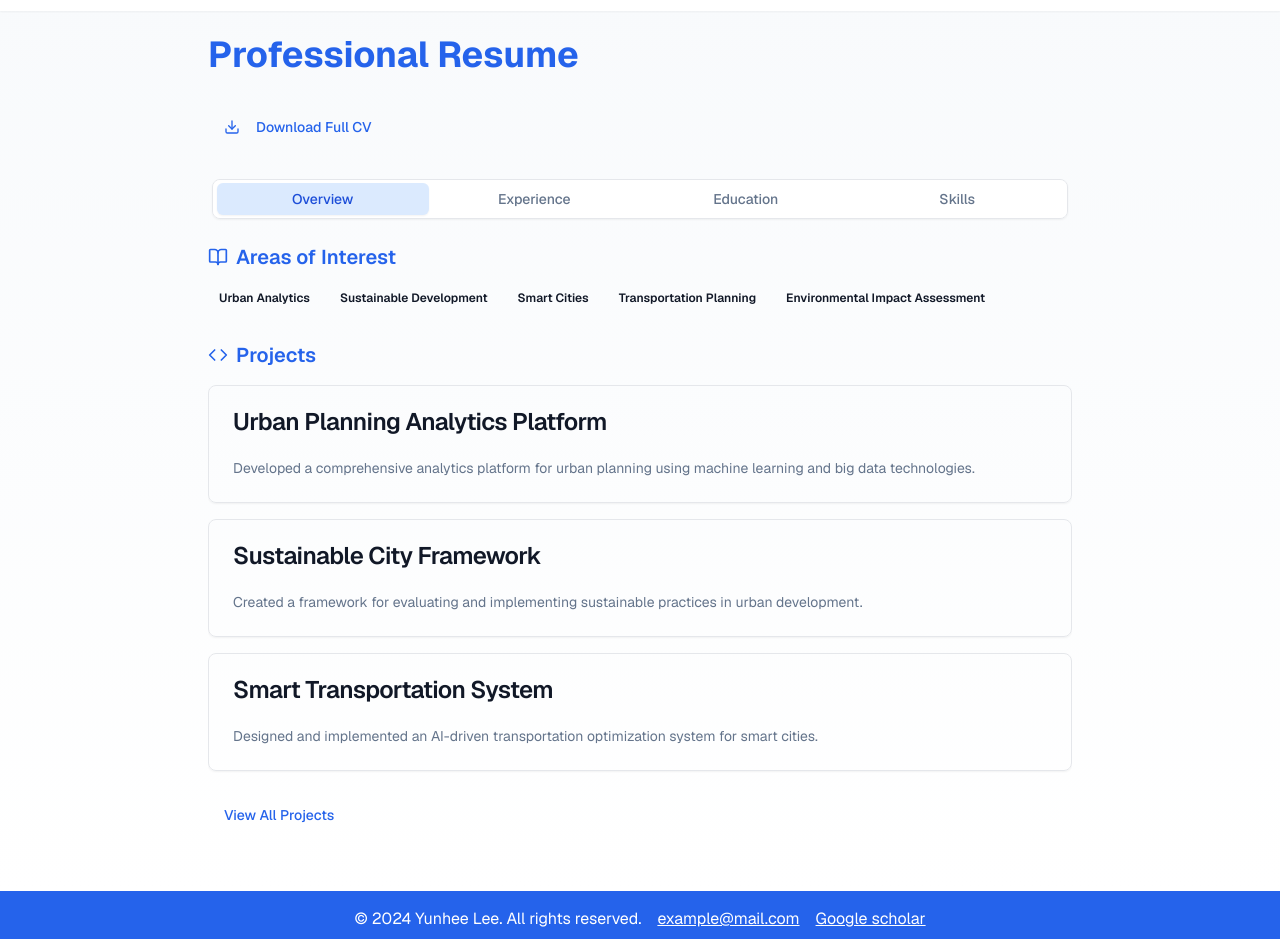
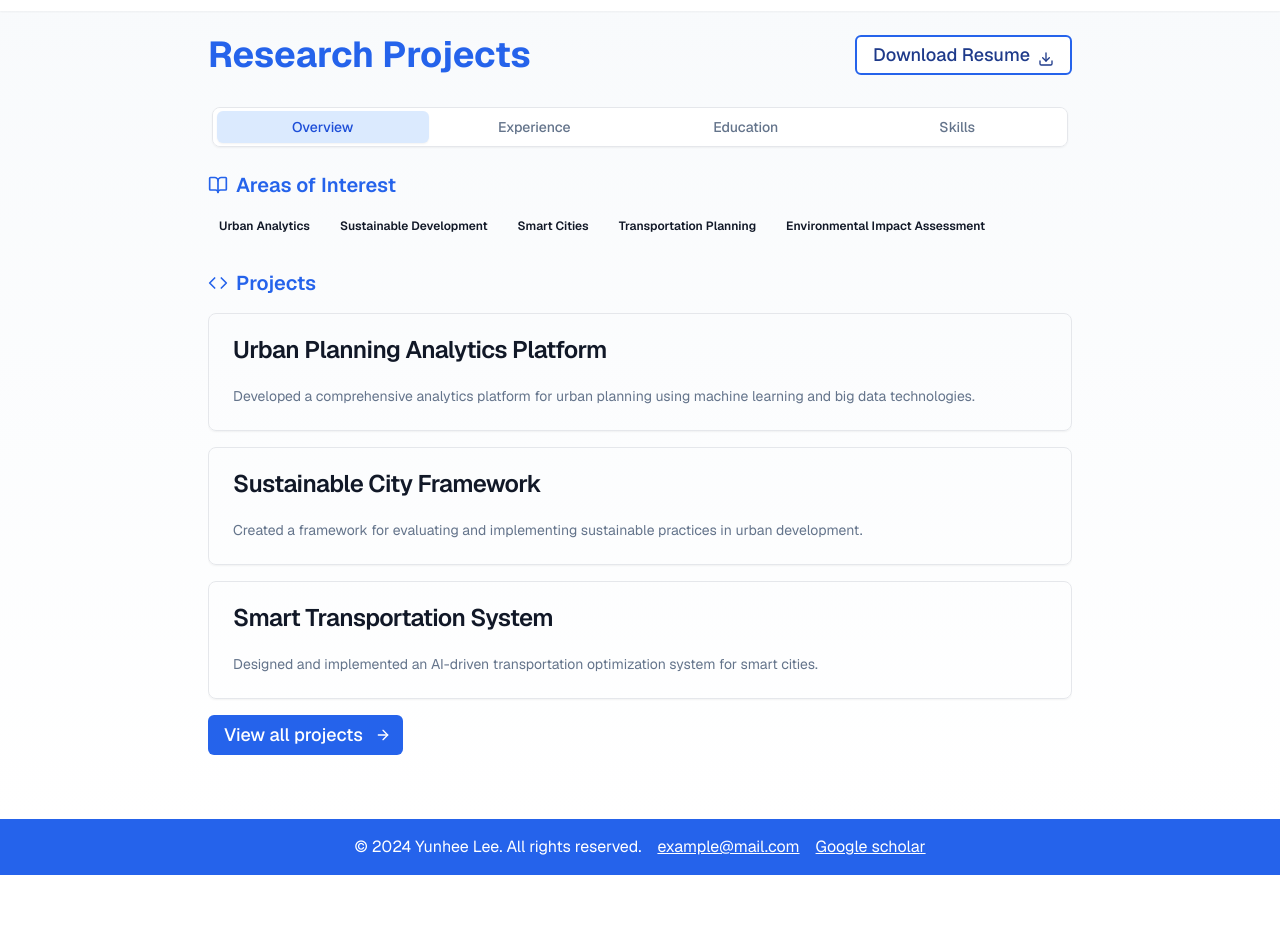
Before and after one commit to Nathaniyell/yunhee-academic-portfolio, a Next.js app: page /resume in a window 1280 px wide. Shown: the part 53-992 px from the top of the page. After the commit the page ends 928 px from the top, so only its background shows below. Built offline with nearby package versions, Linux system fonts and the light colour scheme.

Commit message:
update blog and resume page

```diff
--- a/src/app/blog/page.tsx
+++ b/src/app/blog/page.tsx
@@ -8,8 +8,8 @@ import { Badge } from "@/components/ui/badge"
 import { Button } from "@/components/ui/button"
 import { Input } from "@/components/ui/input"
 import { ScrollArea } from "@/components/ui/scroll-area"
-import { ChevronRight, Search } from 'lucide-react'
-import { blogArticles } from '@/lib/data'
+import { ChevronRight, Search, ArrowRight } from 'lucide-react'
+import { animations, blogArticles, LinkToBlog, theme } from '@/lib/data'
 
 
 
@@ -22,17 +22,33 @@ export default function BlogPage() {
   )
 
   return (
-    <div className="min-h-screen bg-gradient-to-b from-blue-50 to-white py-12">
-      <div className="max-w-4xl mx-auto px-4">
-        <motion.h1
-          className="text-4xl font-bold text-blue-600 mb-8"
-          initial={{ opacity: 0, y: -20 }}
-          animate={{ opacity: 1, y: 0 }}
-          transition={{ duration: 0.5 }}
+    <div className={`min-h-screen bg-gradient-to-b from-${theme.colors.background.gradient.from} to-${theme.colors.background.gradient.to} ${theme.spacing.page}`}>
+    <div className={`max-w-${theme.layout.maxWidth} mx-auto px-4`}>
+    <div className={`flex items-center justify-between ${theme.spacing.section}`}>
+      <motion.h1
+        className={`text-4xl font-bold text-${theme.colors.primary}`}
+        {...animations.headerAnimation}
+      >
+        Blog Articles
+      </motion.h1>
+      <motion.div
+        initial={{ opacity: 0 }}
+        animate={{ opacity: 1 }}
+        transition={{ delay: 0.5 }}
+        className=""
+      >
+        <Button
+          asChild
+          variant="link"
+            className="text-lg text-blue-900 border-2 border-blue-600 bg-white group relative"
         >
-          Blog Articles
-        </motion.h1>
-
+          <a href={LinkToBlog} className="flex items-center gap-2">
+            Visit blog
+            <ArrowRight className="h-5 w-5 bounce-x" />
+          </a>
+        </Button>
+      </motion.div>
+      </div>
         <motion.div
           className="mb-8"
           initial={{ opacity: 0 }}
--- a/src/app/globals.css
+++ b/src/app/globals.css
@@ -42,7 +42,18 @@
     transform: translateX(4px);
   }
 }
+@keyframes bounce-y {
+  0%, 100% {
+    transform: translateY(0);
+  }
+  50% {
+    transform: translateY(4px);
+  }
+}
 
 .bounce-x {
   animation: bounce-x 1s ease-in-out infinite;
 }
+.bounce-y {
+  animation: bounce-y 1s ease-in-out infinite;
+}
--- a/src/app/resume/page.tsx
+++ b/src/app/resume/page.tsx
@@ -1,15 +1,14 @@
 'use client'
 
 import { useState } from 'react'
-import Link from 'next/link'
 import { motion, AnimatePresence } from 'framer-motion'
 import { Button } from "@/components/ui/button"
 import { Card, CardContent, CardHeader, CardTitle } from "@/components/ui/card"
 import { Badge } from "@/components/ui/badge"
 import { Tabs, TabsContent, TabsList, TabsTrigger } from "@/components/ui/tabs"
 import { ScrollArea } from "@/components/ui/scroll-area"
-import { Download, BookOpen, GraduationCap, Code, Languages, FileText } from 'lucide-react'
-import { resumeData } from '@/lib/data'
+import { Download, BookOpen, GraduationCap, Code, Languages, FileText, ArrowRight } from 'lucide-react'
+import { animations, LinkToCV, resumeData, theme } from '@/lib/data'
 
 // Add type definitions for the props
 interface ResumeData {
@@ -71,27 +70,31 @@ export default function Resume() {
   return (
     <div className="min-h-screen bg-gradient-to-b from-slate-50 to-white py-12">
       <div className="max-w-4xl mx-auto px-4">
+      <div className={`flex items-center justify-between ${theme.spacing.section}`}>
         <motion.h1
-          className="text-4xl font-bold text-blue-600 mb-8"
-          initial={{ opacity: 0, y: -20 }}
-          animate={{ opacity: 1, y: 0 }}
-          transition={{ duration: 0.5 }}
+          className={`text-4xl font-bold text-${theme.colors.primary}`}
+          {...animations.headerAnimation}
         >
-          {resumeData.title}
+          Research Projects
         </motion.h1>
-
         <motion.div
-          className="mb-8"
           initial={{ opacity: 0 }}
           animate={{ opacity: 1 }}
-          transition={{ delay: 0.2, duration: 0.5 }}
+          transition={{ delay: 0.5 }}
+          className=""
         >
-          <Button asChild>
-            <a className="text-blue-600" href="" download>
-              <Download className="mr-2 h-4 w-4" /> Download Full CV
+          <Button
+            asChild
+            variant="link"
+              className="text-lg text-blue-900 border-2 border-blue-600 bg-white group relative"
+          >
+            <a href={LinkToCV} className="flex items-center gap-2">
+              Download Resume
+              <Download className="h-5 w-5 bounce-y" />
             </a>
           </Button>
         </motion.div>
+        </div>
 
         <Tabs value={activeTab} onValueChange={setActiveTab} className="w-full">
           <div className="px-1">
@@ -173,9 +176,25 @@ function OverviewTab({ data }: TabProps) {
               </CardContent>
             </Card>
           ))}
-          <Button asChild variant="link" className="mt-2 text-blue-600">
-            <Link href="/projects">View All Projects</Link>
+
+          <motion.div
+          initial={{ opacity: 0 }}
+          animate={{ opacity: 1 }}
+          transition={{ delay: 0.5 }}
+          className="mt-2"
+        >
+          <Button
+            asChild
+            variant="link"
+            className="text-lg text-white border-blue-600 bg-blue-600 group relative"
+          >
+            <a href="/projects" className="flex items-center gap-2">
+           View all projects
+              <ArrowRight className="h-5 w-5 bounce-x" />
+            </a>
           </Button>
+        </motion.div>
+
         </Section>
 
         <Section title="Teaching" icon={<GraduationCap className="h-5 w-5" />}>
@@ -185,9 +204,26 @@ function OverviewTab({ data }: TabProps) {
               <span className="text-sm text-slate-500 ml-2">({course.level})</span>
             </div>
           ))}
-          <Button asChild variant="link" className="mt-2 text-blue-600">
-            <Link href="/teaching">View Teaching Details</Link>
+
+
+          <motion.div
+          initial={{ opacity: 0 }}
+          animate={{ opacity: 1 }}
+          transition={{ delay: 0.5 }}
+          className="mt-2"
+        >
+          <Button
+            asChild
+            variant="link"
+            className="text-lg text-white border-blue-600 bg-blue-600 group relative"
+          >
+            <a href="/teaching" className="flex items-center gap-2">
+           View teaching details
+              <ArrowRight className="h-5 w-5 bounce-x" />
+            </a>
           </Button>
+        </motion.div>
+
         </Section>
 
         <Section title="Languages" icon={<Languages className="h-5 w-5" />}>
@@ -205,9 +241,25 @@ function OverviewTab({ data }: TabProps) {
               <span className="text-sm text-slate-500 block">{pub.journal}, {pub.year}</span>
             </div>
           ))}
-          <Button asChild variant="link" className="mt-2 text-blue-600">
-            <Link href="/publications">View All Publications</Link>
+
+          <motion.div
+          initial={{ opacity: 0 }}
+          animate={{ opacity: 1 }}
+          transition={{ delay: 0.5 }}
+          className="mt-2"
+        >
+          <Button
+            asChild
+            variant="link"
+            className="text-lg text-white border-blue-600 bg-blue-600 group relative"
+          >
+            <a href="/publications" className="flex items-center gap-2">
+           View all publications
+              <ArrowRight className="h-5 w-5 bounce-x" />
+            </a>
           </Button>
+        </motion.div>
+
         </Section>
       </div>
     </ScrollArea>
```
